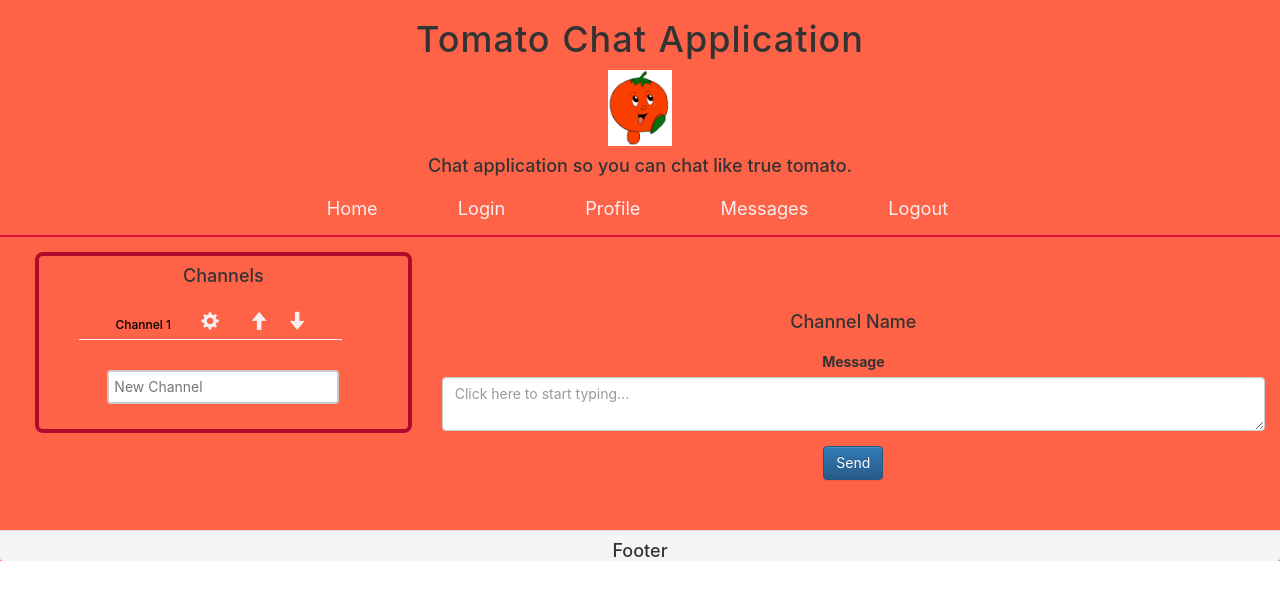
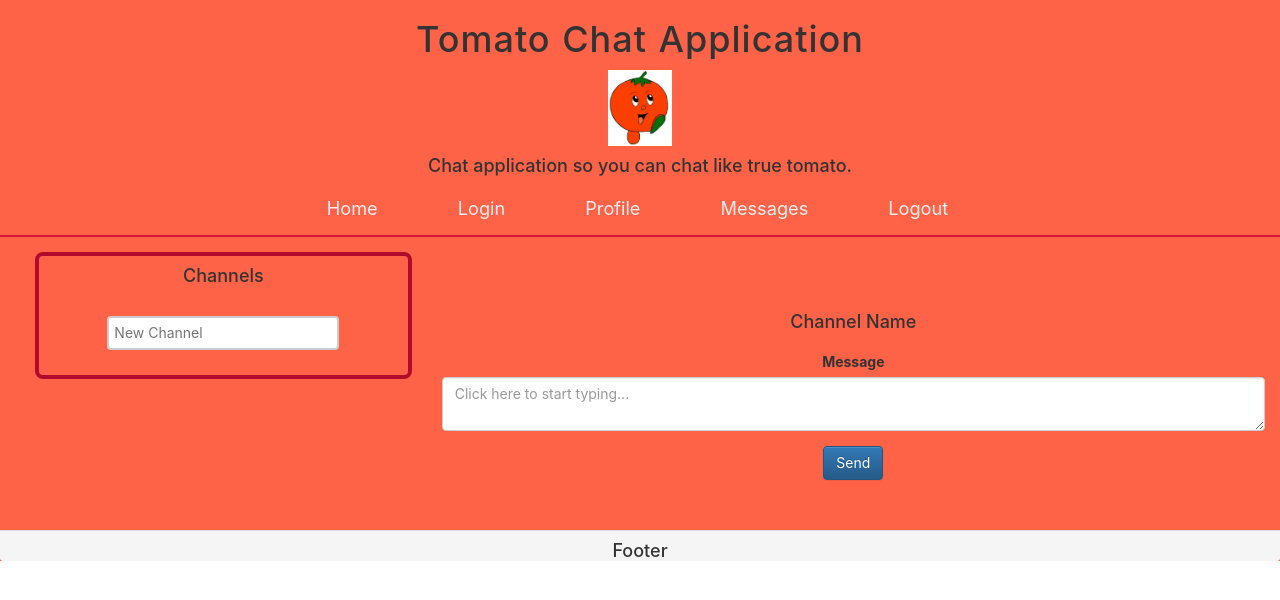
Before and after one commit to domhanak/tomato-chat, a React app: page /messages in a window 1280 px wide. Shown: the top 600 px of the page. Built offline with nearby package versions, Linux system fonts and the light colour scheme.

Commit message:
channelList creating impl

```diff
--- a/src/components/ChannelList.tsx
+++ b/src/components/ChannelList.tsx
@@ -1,32 +1,41 @@
 import * as React from 'react';
-import {List} from 'immutable';
-import {ChangeEvent} from 'react';
 import { BrowserRouter as Router, Route, Link } from 'react-router-dom';
 import {Channel} from './Channel';
+import {IChannel} from '../models/IChannel';
+import * as PropTypes from 'prop-types';
 
-export class ChannelList extends React.Component {
-    constructor(props: any) {
-        super(props);
-        this.state = {
-            newChannelName: '',
-            channelList: List<string>()
-        };
+interface IChannelListState {
+    readonly newChannelName: string;
+    readonly channelList: IChannel[];
 }
 
-    displaySettings = (event: any) => {
-        return event;
+interface IChannelCallbackProps {
+    readonly onChannelCreation: (channel: IChannel) => void;
+    readonly onNewChannelNameChange: (channelName: string) => void;
+}
+
+export class ChannelList extends React.Component<IChannelListState & IChannelCallbackProps> {
+
+    static propTypes = {
+        onChannelCreation: PropTypes.func.isRequired,
+        onNewChannelNameChange: PropTypes.func.isRequired,
+        newChannelName: PropTypes.string.isRequired,
+        channelList: PropTypes.arrayOf(PropTypes.shape({
+                id: PropTypes.string.isRequired,
+                name: PropTypes.string.isRequired,
+                order: PropTypes.number.isRequired,
+            })),
     };
 
-    onChannelCreation = () => {
-        this.setState((prevState: any) => ({
-            channelList: prevState.channelList.push(prevState.newChannelName),
-            newChannelName: ''
-        }));
+    handleChannelCreation = (event: any) => {
+        event.preventDefault();
+        console.log(event);
 
+        this.props.onChannelCreation({name: this.props.newChannelName, id: 'xx', order: 4});
     };
 
-    onNewChannelNameChange = (event: ChangeEvent<HTMLInputElement>) => {
-        this.setState(() => ({newChannelName: event.target.value}));
+    handleNewChannelNameChange = (event: any) => {
+        this.props.onNewChannelNameChange(event.target.value);
     };
 
     moveUp = () => {
@@ -46,27 +55,30 @@ export class ChannelList extends React.Component {
                 </header>
                 <div className="channel-list">
                     <ul>
-                        <li key="1">
+                        {this.props.channelList && this.props.channelList.map(channel => (
+                            <li key={channel!.id}>
                                 <Router>
                                     <div>
-                                    <h6><Link className="channel-name" to="/todo">Channel 1</Link></h6>
+                                        <h6><Link className="channel-name" to="/todo" >{channel!.name}</Link></h6>
                                         <div className="channel-options visible">
                                             <Link to="/channel" className="settings glyphicon glyphicon-cog" />
                                             <a onClick={this.moveUp} className="arrowUp glyphicon glyphicon-arrow-up" />
                                             <a onClick={this.moveDown} className="arrowDown glyphicon glyphicon-arrow-down" />
                                         </div>
 
-
                                         <Route path="/channel" component={Channel}/>
                                     </div>
                                 </Router>
                             </li>
-
+                        ))}
                     </ul>
                 </div>
                 <div className="channel-creation">
-                    <form onSubmit={this.onChannelCreation}>
-                        <input onChange={this.onNewChannelNameChange} type="text" placeholder="New Channel"/>
+                    <form onSubmit={this.handleChannelCreation}>
+                        <input
+                            value={this.props.newChannelName}
+                            onChange={this.handleNewChannelNameChange}
+                            placeholder="New Channel" />
                     </form>
                 </div>
             </div>
--- a/src/components/ChatWindow.tsx
+++ b/src/components/ChatWindow.tsx
@@ -4,11 +4,14 @@ import { MessageList } from './MessageList';
 import { IMessage } from '../models/IMessage';
 import {ChannelList} from './ChannelList';
 import '../styles/messages.scss';
+import {IChannel} from '../models/IChannel';
 
 interface IChatWindowState {
     readonly username: string;
     readonly message: string;
     readonly messages: IMessage[];
+    readonly channels: IChannel[];
+    readonly newChannelName: string;
 }
 
 interface IChatWindowProps {
@@ -22,8 +25,22 @@ export class ChatWindow extends React.Component<IChatWindowProps, IChatWindowSta
             username: this.props.username,
             message: '',
             messages: [],
+            newChannelName: '',
+            channels: [],
         };
     }
+
+    updateChannelName = (channelName: string) => {
+        this.setState(() => ({newChannelName: channelName}));
+    }
+
+    createNewChannel = (channel: IChannel) => {
+        this.setState(prevState => ({
+            channels: [...prevState.channels, channel]
+        }));
+        this.updateChannelName('');
+    }
+
     updateMessage = (message: string) => {
         this.setState(() => ({ message }));
     };
@@ -40,7 +57,10 @@ export class ChatWindow extends React.Component<IChatWindowProps, IChatWindowSta
             <div id="chat-container">
                 <div className="col-lg-4 col-md-4 col-sm-4">
                     <div className="channel-container">
-                        <ChannelList/>
+                        <ChannelList channelList={this.state.channels}
+                                     newChannelName={this.state.newChannelName}
+                                     onNewChannelNameChange={this.updateChannelName}
+                                     onChannelCreation={this.createNewChannel} />
                     </div>
                 </div>
                 <div className="col-lg-8 col-md-8 col-sm-8 new-message-container">
--- a/src/models/IChannel.tsx
+++ b/src/models/IChannel.tsx
@@ -1,9 +1,5 @@
-import {List} from 'immutable';
-
 export interface IChannel {
     readonly name: string;
     readonly id: Uuid;
-    readonly participants: List<Uuid>;
-    readonly attachements: List<Uuid>;
     readonly order: number;
 }
--- a/src/styles/channelList.scss
+++ b/src/styles/channelList.scss
@@ -9,11 +9,14 @@
     width: 100%;
 
     & ul {
+      width: 100%;
+      padding: 0;
       list-style: none;
     }
 
     & ul li {
       width: 80%;
+      margin: 0 auto;
       margin-top: 15px;
       text-align: center;
       border-bottom: 1px solid $tomato-items-colour;
```
Also changed, not shown: 1 other file (tests, documents, lock files or other folders). Lines whose indentation alone changed are shown as unchanged.
